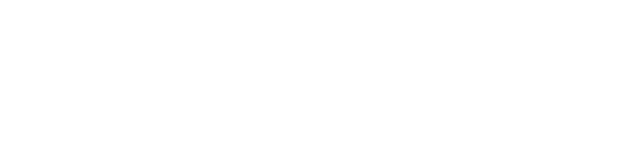
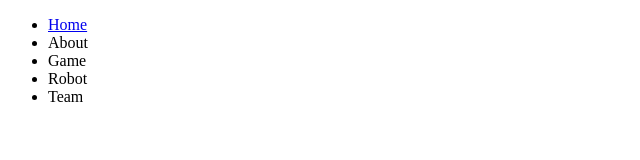
Before and after one commit to perrybalaba/JAC-Robotics-Website-CRC-Competition-2027, a plain HTML site: page home.html in a window 1280 px wide. Shown: the whole page, without its empty margins (0-640 px from the left). Drawn offline with Linux system fonts and the light colour scheme.

Commit message:
Added code to home.html: I added nav bar elements for easier navigation around the website.

```diff
--- a/home.html
+++ b/home.html
@@ -3,8 +3,19 @@
 <head>
     <meta charset="UTF-8">
     <meta name="viewport" content="width=device-width, initial-scale=1.0">
-    <title>Document</title>
+    <title> AQUA 2027 - JAC Robotics </title>
 </head>
 <body>
+    <header>
+        <nav>
+            <ul>
+                <li> <a href="home.html"> Home </a> </li>
+                <li> About </li>
+                <li> Game </li>
+                <li> Robot </li>
+                <li> Team </li>
+            </ul>
+        </nav>
+    </header>
 </body>
 </html>
```
